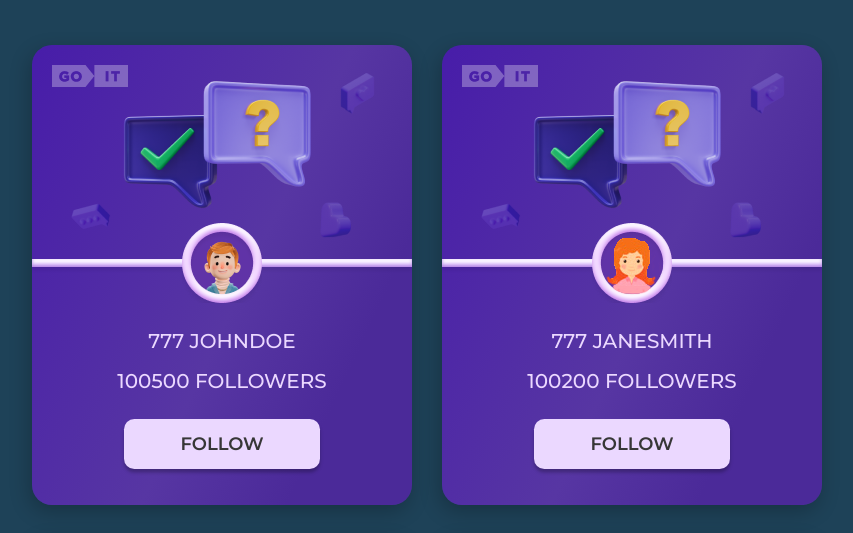
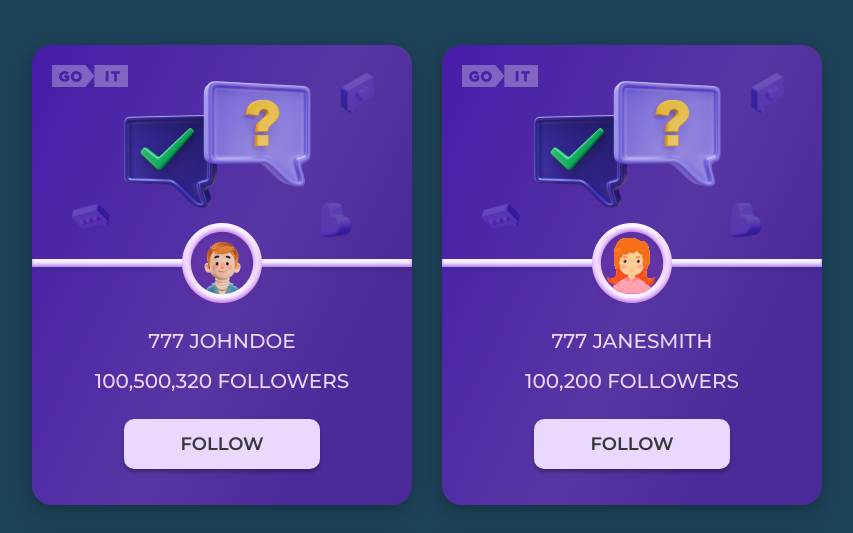
Before and after one commit to AndriiBeznosov/testinggoit-following, a React (Create React App) app: page / in a window 1280 px wide. Shown: the top 533 px of the page, without its empty margins (213-1066 px from the left). Built offline with nearby package versions, Linux system fonts and the light colour scheme.

Commit message:
automatic deployment

```diff
--- a/package.json
+++ b/package.json
@@ -9,7 +9,8 @@
     "test": "react-scripts test",
     "eject": "react-scripts eject",
     "predeploy": "npm run build",
-    "deploy": "gh-pages -d build"
+    "deploy": "gh-pages -d build",
+    "lint:js": "eslint src/**/*.{js,jsx}"
   },
   "eslintConfig": {
     "extends": [
--- a/src/App.jsx
+++ b/src/App.jsx
@@ -1,16 +1,10 @@
 import { Wrapper } from './App.styled';
-import { Card } from './components/Card/Card';
-import users from './bd/users.json';
+import { ListCard } from './components/ListCard/ListCard';
 
 function App() {
-  const toggleFriend = e => {
-    console.log(e);
-  };
   return (
     <Wrapper>
-      {users.map(item => (
-        <Card key={item.id} item={item} fn={toggleFriend} />
-      ))}
+      <ListCard />
     </Wrapper>
   );
 }
--- a/src/App.styled.js
+++ b/src/App.styled.js
@@ -3,7 +3,6 @@ import styled from 'styled-components';
 export const Wrapper = styled.div`
   display: flex;
   justify-content: center;
-  flex-wrap: wrap;
   padding: 30px;
   width: 100%;
   height: 100%;
--- a/src/bd/users.json
+++ b/src/bd/users.json
@@ -3,7 +3,7 @@
     "id": 1,
     "user": "JohnDoe",
     "tweets": 777,
-    "followers": 100500,
+    "followers": 100500320,
     "avatar": "JohnDoe.png"
   },
   {
@@ -45,7 +45,7 @@
     "id": 7,
     "user": "DavidWang",
     "tweets": 777,
-    "followers": 100230,
+    "followers": 100230000,
     "avatar": "DavidWang.png"
   },
   {
--- a/src/components/Button/Button.jsx
+++ b/src/components/Button/Button.jsx
@@ -1,5 +1,9 @@
-import { Item } from "./Button.stuled";
+import { Item } from './Button.stuled';
 
-export const Button = () => {
-  return <Item type="button">Follow</Item>;
+export const Button = ({ onClick, text, activButton }) => {
+  return (
+    <Item type="button" onClick={onClick} activ={activButton}>
+      {text}
+    </Item>
+  );
 };
--- a/src/components/Button/Button.stuled.js
+++ b/src/components/Button/Button.stuled.js
@@ -1,11 +1,11 @@
-import styled from "styled-components";
+import styled from 'styled-components';
 
 export const Item = styled.button`
   padding: 14px 28px;
-  background: #ebd8ff;
+  background: ${props => (props.activ ? '#5CD3A8' : '#EBD8FF')};
   box-shadow: 0px 3.43693px 3.43693px rgba(0, 0, 0, 0.25);
   border-radius: 10.3108px;
-  font-family: "Montserrat";
+  font-family: 'Montserrat';
   font-style: normal;
   font-weight: 600;
   font-size: 18px;
@@ -17,8 +17,7 @@ export const Item = styled.button`
   color: #373737;
   transition: transform 300ms ease;
 
-  &:hover,
-  &:focus {
+  &:hover {
     transform: scale(1.1);
   }
 `;
--- a/src/components/Card/Card.jsx
+++ b/src/components/Card/Card.jsx
@@ -1,32 +1,58 @@
 import { Button } from '../Button/Button';
-import {
-  Wrapper,
-  Container1,
-  Image,
-  Container2,
-  Container3,
-} from './Card.styled';
+import { Container1, Image, Container2, Container3, Item } from './Card.styled';
 import logo from '../../image/Logo.png';
 import lopicture1 from '../../image/picture1.png';
+import { useState } from 'react';
+import { load, remove, save } from 'utils/storage';
 
-export const Card = ({ item, fn }) => {
+const FOLLOW = 'Follow';
+const FOLLOWING = 'Following';
+
+export const Card = ({ tweets, user, avatar, followers, id }) => {
+  const storage = load(id);
+  const [numberFollowers, setFollowers] = useState(storage ?? followers);
+  const [textButton, settextButton] = useState(Boolean(storage));
+
+  const str = storage ?? numberFollowers;
+  const num = parseInt(str).toLocaleString('uk-UA');
+  const formattedNum = num.replace(/\s/g, ',');
+
+  const toggleFriend = e => {
+    settextButton(!textButton);
+    if (!textButton) {
+      setFollowers(prevState => {
+        const data = prevState + 1;
+        save(id, data);
+        return data;
+      });
+
+      return;
+    }
+    setFollowers(prevState => prevState - 1);
+    remove(id);
+  };
+
   return (
-    <Wrapper>
+    <Item>
       <Container1 logo={logo}>
         <Image src={lopicture1} />
       </Container1>
       <Container2>
-        <img src={require(`../../image/${item.avatar}`)} alt="Avatar" />
+        <img src={require(`../../image/${avatar}`)} alt={user} />
       </Container2>
       <Container3>
         <h1>
-          <span>{item.tweets}</span> {item.user}
+          <span>{tweets}</span> {user}
         </h1>
         <p>
-          <span>{item.followers}</span> Followers
+          <span>{formattedNum}</span> Followers
         </p>
-        <Button onClick={() => fn(item.id)} />
+        <Button
+          text={textButton ? FOLLOWING : FOLLOW}
+          onClick={() => toggleFriend(id)}
+          activButton={textButton}
+        />
       </Container3>
-    </Wrapper>
+    </Item>
   );
 };
--- a/src/components/Card/Card.styled.js
+++ b/src/components/Card/Card.styled.js
@@ -1,6 +1,6 @@
 import styled from 'styled-components';
 
-export const Wrapper = styled.div`
+export const Item = styled.li`
   max-width: 380px;
   width: 380px;
   height: 460px;
@@ -14,6 +14,31 @@ export const Wrapper = styled.div`
   box-shadow: -2.5777px 6.87386px 20.6216px rgba(0, 0, 0, 0.23);
   border-radius: 20px;
   margin: 15px;
+  transition: box-shadow 300ms ease;
+
+  animation-name: cardAnimation;
+  animation-fill-mode: forwards;
+  animation-duration: 1500ms;
+  animation-timing-function: linear;
+  @keyframes cardAnimation {
+    0% {
+      opacity: 0;
+      transform: scale(0.5) rotateY(90deg);
+    }
+
+    50% {
+      opacity: 1;
+    }
+
+    100% {
+      opacity: 1;
+      transform: scale(1) rotateY(0deg);
+    }
+  }
+
+  &:hover {
+    box-shadow: -3px 7px 20px rgba(255, 255, 255, 0.3);
+  }
 `;
 
 export const Container1 = styled.div`
--- /dev/null
+++ b/src/components/ListCard/ListCard.jsx
@@ -0,0 +1,23 @@
+import { List } from './ListCard.styled';
+import users from '../../bd/users.json';
+import { Card } from 'components/Card/Card';
+
+export const ListCard = () => {
+  return (
+    <List>
+      {users.map(item => {
+        const { id, tweets, avatar, user, followers } = item;
+        return (
+          <Card
+            key={id}
+            tweets={tweets}
+            avatar={avatar}
+            user={user}
+            followers={followers}
+            id={id}
+          />
+        );
+      })}
+    </List>
+  );
+};
--- /dev/null
+++ b/src/components/ListCard/ListCard.styled.js
@@ -0,0 +1,7 @@
+import styled from 'styled-components';
+
+export const List = styled.ul`
+  display: flex;
+  justify-content: center;
+  flex-wrap: wrap;
+`;
--- /dev/null
+++ b/src/utils/storage.js
@@ -0,0 +1,25 @@
+export const save = (key, value) => {
+  try {
+    const serializedState = JSON.stringify(value);
+    localStorage.setItem(key, serializedState);
+  } catch (error) {
+    console.error('Set state error: ', error.message);
+  }
+};
+
+export const load = key => {
+  try {
+    const serializedState = localStorage.getItem(key);
+    return serializedState === null ? undefined : JSON.parse(serializedState);
+  } catch (error) {
+    console.error('Get state error: ', error.message);
+  }
+};
+
+export const remove = key => {
+  try {
+    localStorage.removeItem(key);
+  } catch (error) {
+    console.error('Get state error: ', error.message);
+  }
+};
```
